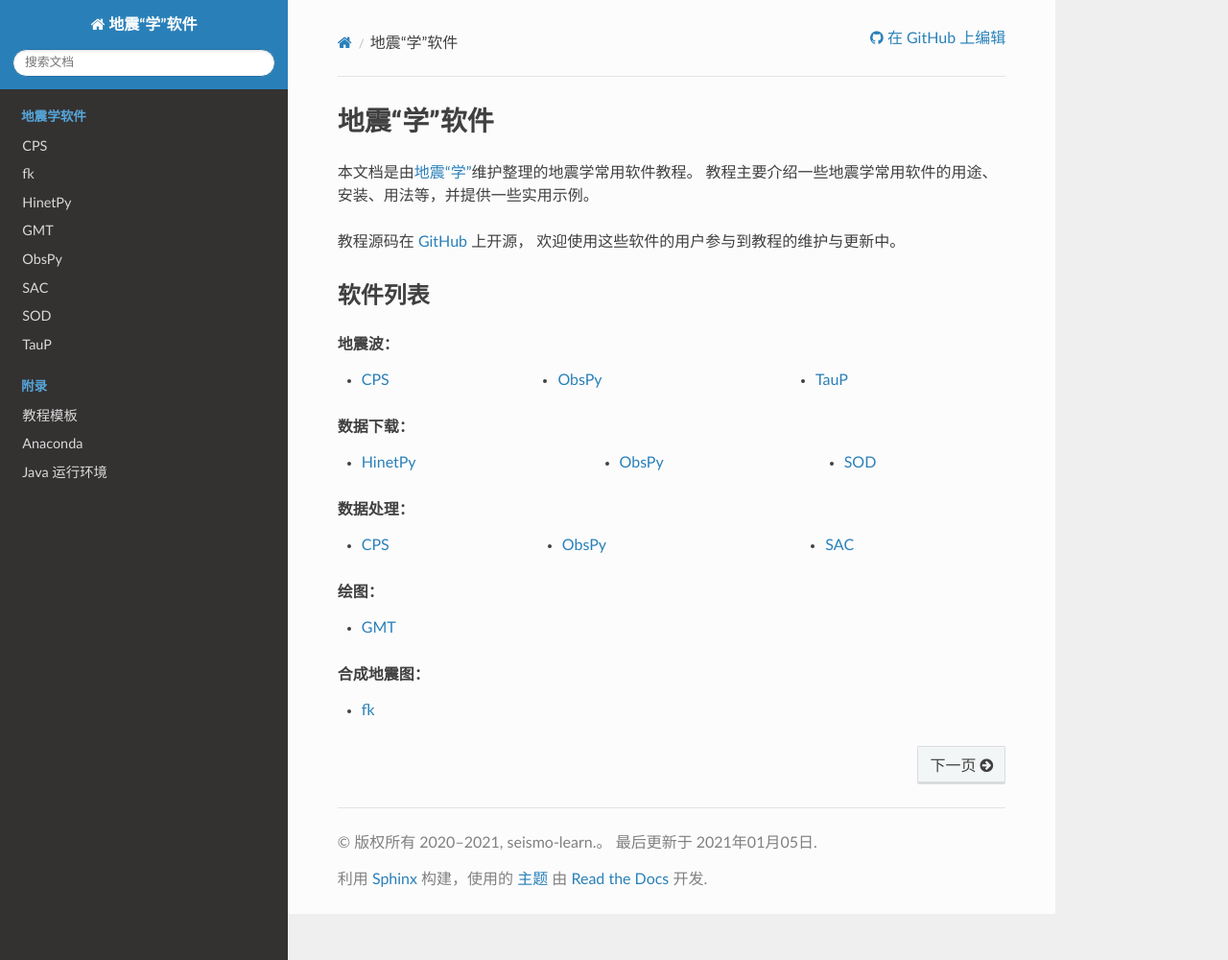
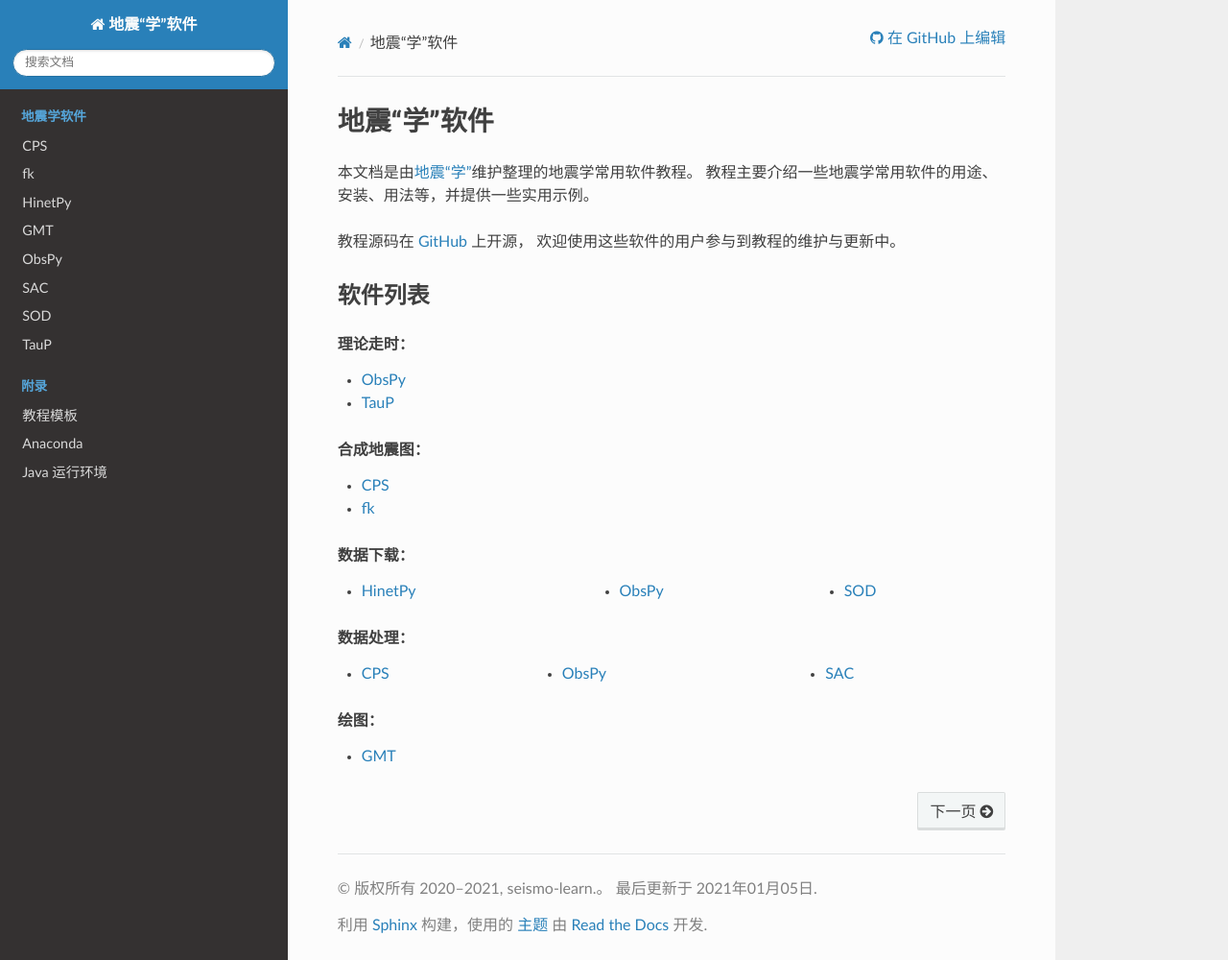
Before and after one commit to seismo-learn/software, a Sphinx documentation site: the page built from source/index.rst, in a window 1280 px wide and 1000 px high. Shown: the whole window at 96% size. Built offline with Sphinx 7.4.7 and the Read the Docs theme 2.0.0, drawn with Linux system fonts in a browser that asks for light colours.

Commit message:
Update software list (#90)

```diff
--- a/source/index.rst
+++ b/source/index.rst
@@ -10,14 +10,22 @@
 软件列表
 --------
 
-.. rubric:: 地震波：
+.. rubric:: 理论走时：
 
 .. hlist::
-   :columns: 3
+   :columns: 1
+
+   - :doc:`/obspy/index`
+   - :doc:`/taup/index`
+
+
+.. rubric:: 合成地震图：
+
+.. hlist::
+   :columns: 1
 
    - :doc:`/cps/index`
-   - :doc:`/obspy/index`
-   - :doc:`/taup/index`
+   - :doc:`/fk/index`
 
 .. rubric:: 数据下载：
 
@@ -44,13 +52,6 @@
 
    - `GMT <https://docs.gmt-china.org/latest/>`__
 
-.. rubric:: 合成地震图：
-
-.. hlist::
-   :columns: 1
-
-   - :doc:`fk/index`
-
 .. toctree::
    :maxdepth: 3
    :caption: 地震学软件
```
